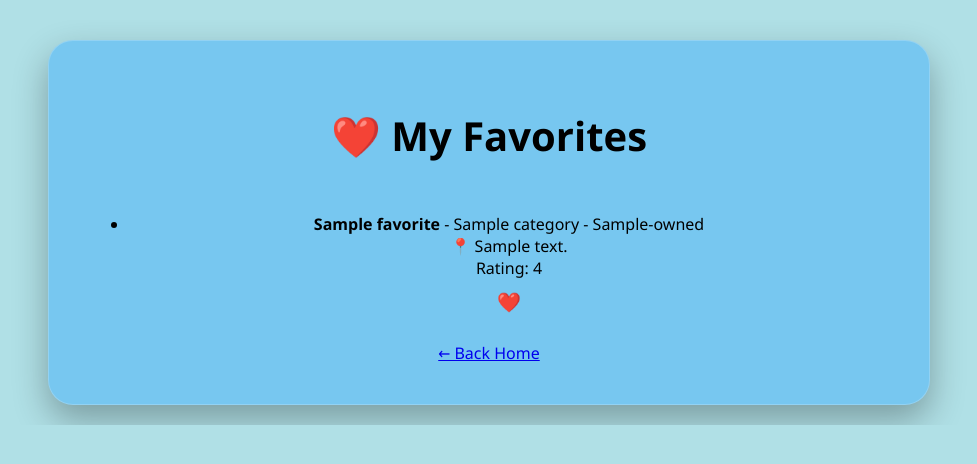
After one commit to yukka-pukka/TastyBitesProject, a FastAPI app: template templates/favorites.html in a window 1280 px wide; the page is wider, and only the part inside the window is pictured. The commit adds this page. Shown: the top 464 px of that part, without its empty margins (191-1168 px from the left). Run offline with FastAPI, Linux system fonts and the light colour scheme; the template is opened without the code that fills it: most values are stand-ins (such as "Sample title", 1, 10 or a date in 2020).

Commit message:
Favorites Addeed

```diff
--- a/main.py
+++ b/main.py
@@ -7,6 +7,7 @@ from sqlalchemy.orm import Session
 import crud, auth, models
 from database import engine, get_db
 from config import YELP_API_KEY, GOOGLE_MAPS_API_KEY
+import json
 
 models.Base.metadata.create_all(bind=engine)
 
@@ -64,9 +65,13 @@ def logout():
     return res
 
 @app.get("/search")
-def search_results(request: Request, lat: float = 47.6062, lon: float = -122.3321, minority_owned: str = None):
+def search_results(request: Request, lat: float = 47.6062, lon: float = -122.3321, minority_owned: str = None, db: Session = Depends(get_db)):
     from utils import get_nearby_ranked
+    username = request.cookies.get("username")
     results = get_nearby_ranked(lat, lon, radius_m=5000, minority_owned=minority_owned)
+    fav_names = set()
+    if username:
+        fav_names = {f.restaurant_name for f in crud.get_favorites(db, username)}
     return templates.TemplateResponse(
         request=request,
         name="search_results.html",
@@ -74,7 +79,33 @@ def search_results(request: Request, lat: float = 47.6062, lon: float = -122.332
             "request": request,
             "restaurants": results,
             "minority_owned": minority_owned,
-            "google_maps_key": GOOGLE_MAPS_API_KEY
+            "google_maps_key": GOOGLE_MAPS_API_KEY,
+            "username": username,
+            "fav_names": fav_names
 
         }
 )
+
+@app.post("/favorite/toggle")
+def toggle_favorite(request: Request, restaurant_json: str = Form(...), db: Session = Depends(get_db)):
+    username = request.cookies.get("username")
+    if not username:
+        return RedirectResponse("/login", status_code=303)
+    restaurant = json.loads(restaurant_json)
+    if crud.is_favorite(db, username, restaurant["name"]):
+        crud.remove_favorite(db, username, restaurant["name"])
+    else:
+        crud.add_favorite(db, username, restaurant)
+    return RedirectResponse("/search", status_code=303)
+
+@app.get("/favorites")
+def favorites_page(request: Request, db: Session = Depends(get_db)):
+    username = request.cookies.get("username")
+    if not username:
+        return RedirectResponse("/login", status_code=303)
+    favs = crud.get_favorites(db, username)
+    return templates.TemplateResponse(
+        request=request,
+        name="favorites.html",
+        context={"username": username, "favorites": favs}
+    )
--- /dev/null
+++ b/templates/favorites.html
@@ -0,0 +1,59 @@
+<!doctype html>
+<html>
+  <head>
+    <title>TastyBites - My Favorites</title>
+    <link rel="stylesheet" href="/static/style.css" />
+    <style>
+      html,
+      body {
+        height: auto !important;
+        overflow: auto !important;
+        justify-content: flex-start !important;
+        padding: 20px;
+      }
+      .container {
+        max-width: 800px;
+        width: 90%;
+        margin: 0 auto;
+      }
+    </style>
+  </head>
+  <body>
+    <div class="container">
+      <h1>❤️ My Favorites</h1>
+      {% if favorites %}
+      <ul class="results">
+        {% for f in favorites %}
+        <li>
+          <strong>{{ f.restaurant_name }}</strong> - {{ f.category }} - {{
+          f.minority_owned }}-owned<br />
+          📍 {{ f.address }}<br />
+          Rating: {{ f.rating }}
+          <form action="/favorite/toggle" method="post" style="display: inline">
+            <input
+              type="hidden"
+              name="restaurant_json"
+              value='{"name": "{{ f.restaurant_name }}"}'
+            />
+            <button
+              type="submit"
+              style="
+                background: none;
+                border: none;
+                cursor: pointer;
+                font-size: 1.2em;
+              "
+            >
+              ❤️
+            </button>
+          </form>
+        </li>
+        {% endfor %}
+      </ul>
+      {% else %}
+      <p>No favorites yet. Go find some restaurants!</p>
+      {% endif %}
+      <a href="/">← Back Home</a>
+    </div>
+  </body>
+</html>
--- a/templates/index.html
+++ b/templates/index.html
@@ -44,6 +44,7 @@
       <div class="user-auth" style="margin-top: 20px; text-align: center">
         {% if username %}
         <p>Logged in as: <strong>{{ username }}</strong></p>
+        <a href="/favorites">❤️ My Favorites</a> |
         <a href="/logout" style="color: red; font-weight: bold">Logout</a>
         {% else %}
         <p><a href="/login">Login</a> | <a href="/register">Register</a></p>
```
Also changed, not shown: crud.py (+30 -0 lines), models.py (+10 -0 lines), templates/search_results.html (+9 -2 lines).
